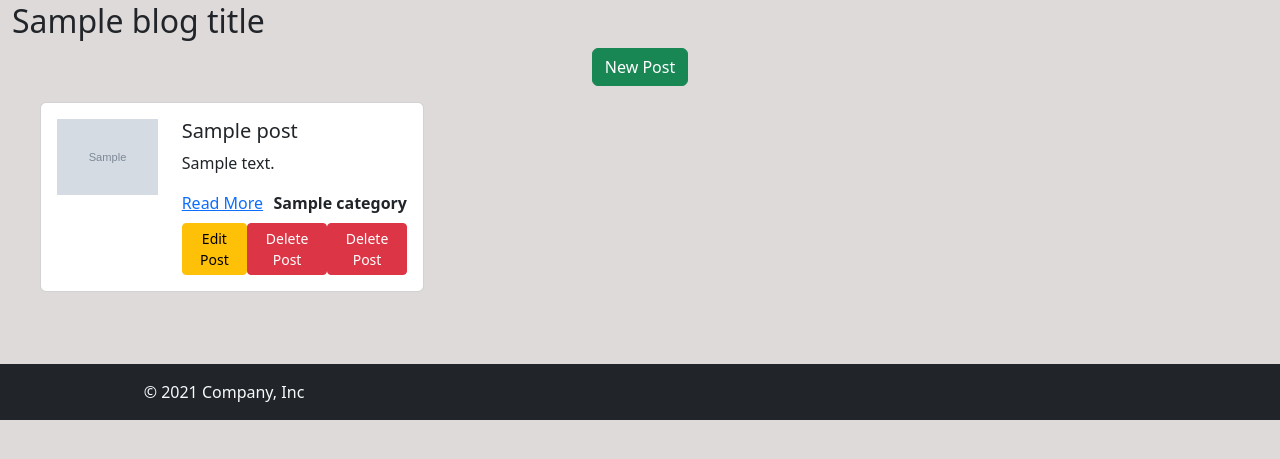
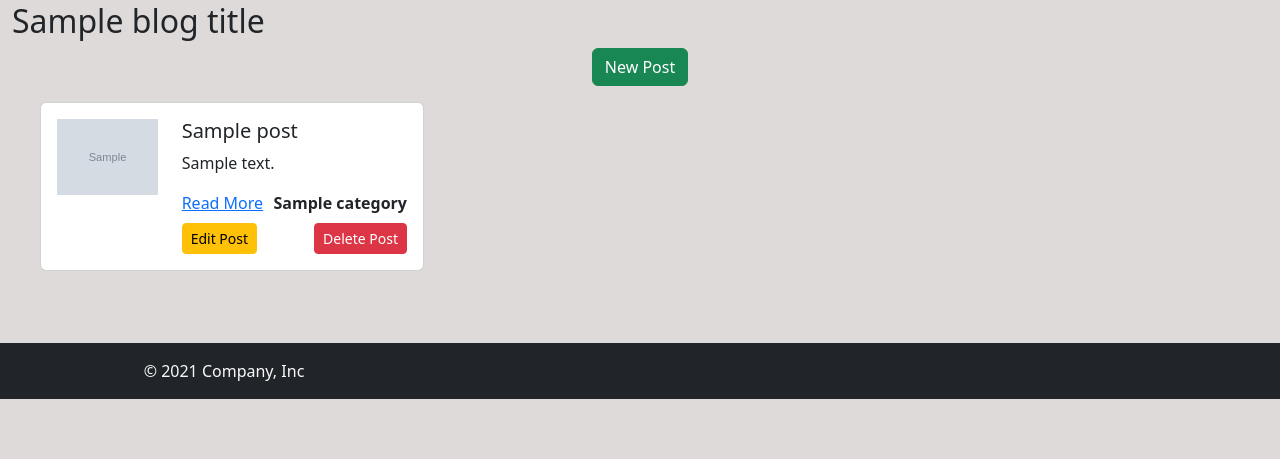
Before and after one commit to saruj26/Blog_Django, a Django app: template myapp/blog/templates/blog/dashboard.html in a window 1280 px wide. Shown: the part 198-657 px from the top of the page. Run offline with Django 5.2, Linux system fonts and the light colour scheme; the template is opened without the code that fills it: most values are stand-ins (such as "Sample title", 1, 10 or a date in 2020); grey boxes marked "Sample" are stand-in pictures; some libraries are stand-ins or nearby versions.

Commit message:
duplicate code remove

```diff
--- a/myapp/blog/templates/blog/dashboard.html
+++ b/myapp/blog/templates/blog/dashboard.html
@@ -53,7 +53,6 @@
                 <div class="d-flex justify-content-between mt-2">
                   <a class="btn btn-warning btn-sm" href="{% url 'blog:edit_post' post_id=post.id %}">Edit Post</a>
                   <button class="btn btn-danger btn-sm" onclick="confirmBeforeDelete(`{% url 'blog:delete_post' post_id=post.id %}`)">Delete Post</button>
-                   <button class="btn btn-danger btn-sm" onclick="confirmBeforeDelete(`{% url 'blog:delete_post' post_id=post.id %}`)">Delete Post</button>
                 </div>
               </div>
             </div>
```
